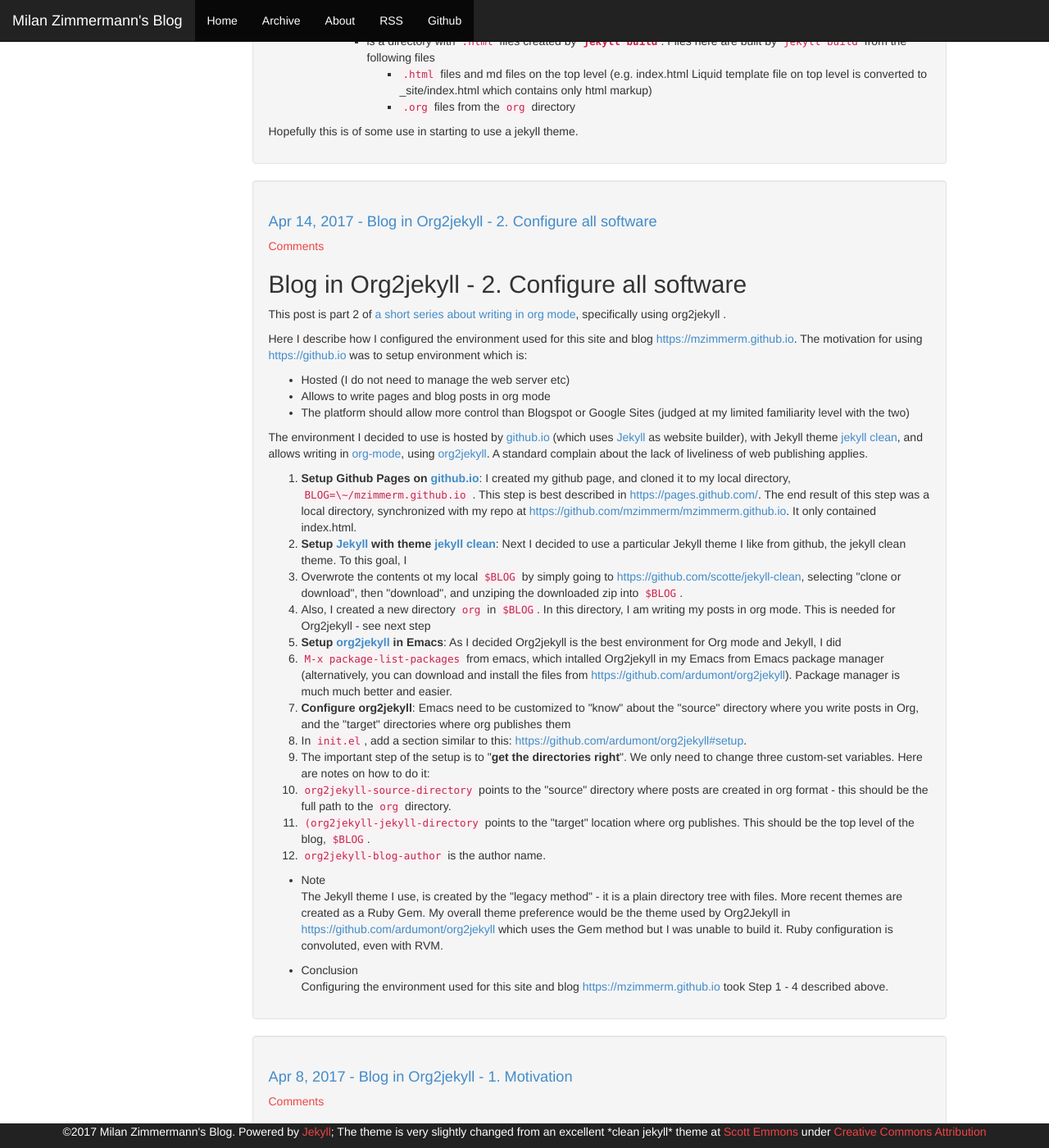
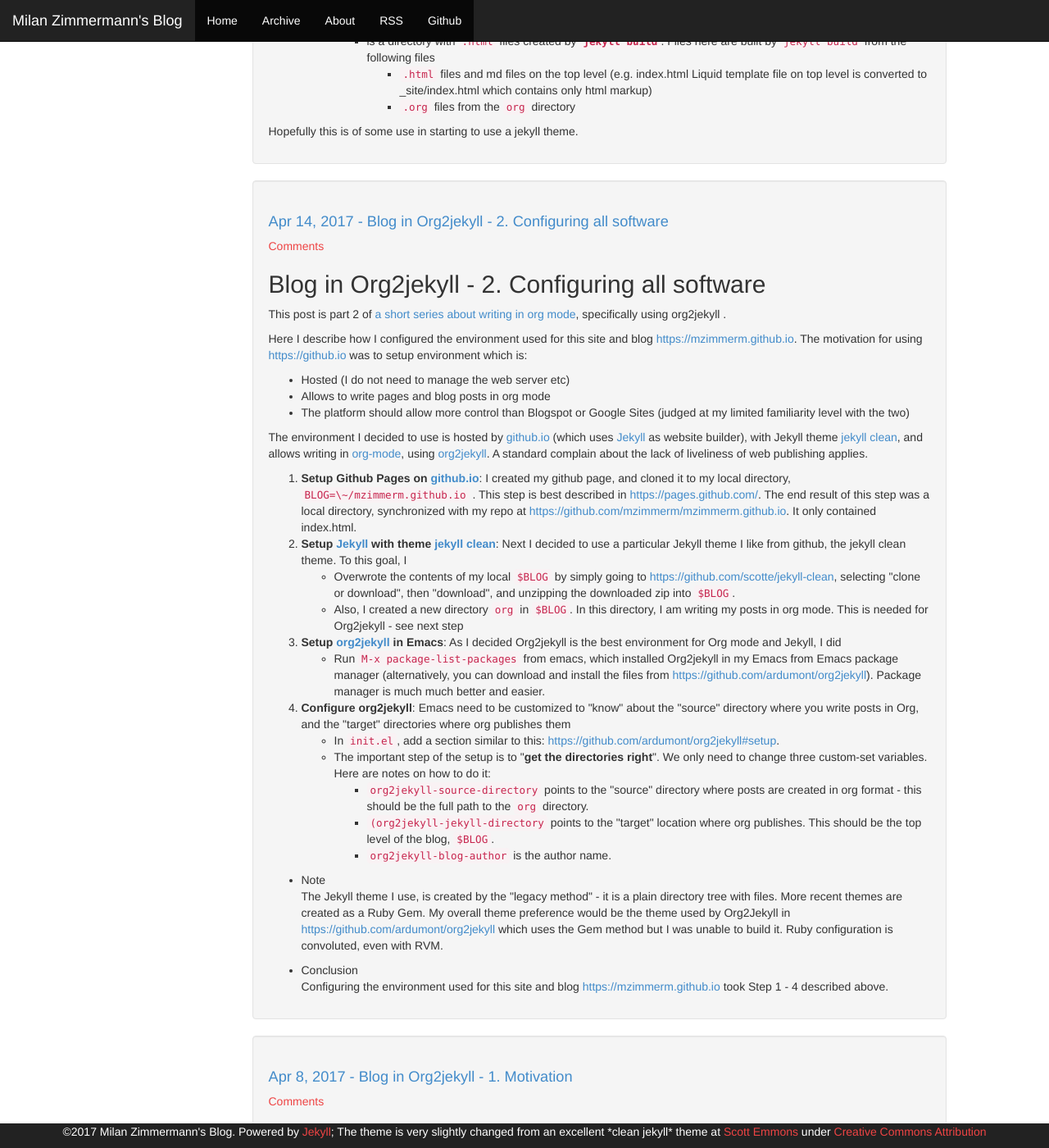
Before and after one commit to mzimmerm/mzimmerm.github.io, a Jekyll site: the page built from index.html, in a window 1280 px wide and 1400 px high, scrolled down 1046 px. Shown: the whole window at 82% size. Built offline with Jekyll 4.4.1, drawn with Linux system fonts in a browser that asks for light colours; the list of posts is cut into pages by our own code; comment, search, counter and statistics services are not loaded.

Commit message:
ispelled posts

```diff
--- a/_posts/2017-04-14-blog-in-org-2-jekyll---2.-configure-all-software.html
+++ b/_posts/2017-04-14-blog-in-org-2-jekyll---2.-configure-all-software.html
@@ -4,16 +4,16 @@ tags:
 - org_mode org2jekyll
 author: mzimmerm
 layout: post
-title: Blog in Org2jekyll - 2. Configure all software
+title: Blog in Org2jekyll - 2. Configuring all software
 excerpt: Part 2 of Org Blog series
 categories:
 - org_mode org2jekyll
 comments: true
 ---
 
-<div id="outline-container-org99c4d27" class="outline-2">
-<h2 id="org99c4d27">Blog in Org2jekyll - 2. Configure all software</h2>
-<div class="outline-text-2" id="text-org99c4d27">
+<div id="outline-container-orgf579a79" class="outline-2">
+<h2 id="orgf579a79">Blog in Org2jekyll - 2. Configuring all software</h2>
+<div class="outline-text-2" id="text-orgf579a79">
 <p>
 This post is part 2 of <a href="{% post_url 2017-04-08-blog-in-org-2-jekyll---1.-motivation %}">a short series about writing in org mode</a>, specifically using org2jekyll .
 </p>
@@ -34,23 +34,27 @@ The environment I decided to use is hosted by <a href="https://github.io">github
 
 <ol class="org-ol">
 <li><b>Setup Github Pages on <a href="https://github.io">github.io</a></b>: I created my github page, and cloned it to my local directory, <code>BLOG=\~/mzimmerm.github.io</code> . This step is best described in <a href="https://pages.github.com/">https://pages.github.com/</a>. The end result of this step was a local directory, synchronized with my repo at <a href="https://github.com/mzimmerm/mzimmerm.github.io">https://github.com/mzimmerm/mzimmerm.github.io</a>. It only contained index.html.</li>
-<li><b>Setup  <a href="https://jekyllrb.com">Jekyll</a> with theme <a href="https://github.com/scotte/jekyll-clean">jekyll clean</a></b>: Next I decided to use a particular Jekyll theme I like from github, the jekyll clean theme. To this goal, I</li>
-<li>Overwrote the contents ot  my local <code>$BLOG</code> by simply going to  <a href="https://github.com/scotte/jekyll-clean">https://github.com/scotte/jekyll-clean</a>, selecting "clone or download", then "download", and unziping the downloaded zip into <code>$BLOG</code>.</li>
+<li><b>Setup  <a href="https://jekyllrb.com">Jekyll</a> with theme <a href="https://github.com/scotte/jekyll-clean">jekyll clean</a></b>: Next I decided to use a particular Jekyll theme I like from github, the jekyll clean theme. To this goal, I
+<ul class="org-ul">
+<li>Overwrote the contents of  my local <code>$BLOG</code> by simply going to  <a href="https://github.com/scotte/jekyll-clean">https://github.com/scotte/jekyll-clean</a>, selecting "clone or download", then "download", and unzipping the downloaded zip into <code>$BLOG</code>.</li>
 <li>Also, I created a new directory <code>org</code> in <code>$BLOG</code>. In this directory, I am writing my posts in org mode. This is needed for Org2jekyll - see next step</li>
-<li><b>Setup <a href="https://github.com/ardumont/org2jekyll">org2jekyll</a> in Emacs</b>: As I decided Org2jekyll is the best environment for Org mode and Jekyll, I did</li>
-<li><code>M-x package-list-packages</code> from emacs,   which intalled Org2jekyll in my Emacs from Emacs package manager (alternatively, you can download and install the files from <a href="https://github.com/ardumont/org2jekyll">https://github.com/ardumont/org2jekyll</a>). Package manager is much much better and easier.</li>
-<li><b>Configure org2jekyll</b>: Emacs need to be customized to "know" about the "source" directory where you write posts in Org, and the "target" directories where org publishes them</li>
+</ul></li>
+<li><b>Setup <a href="https://github.com/ardumont/org2jekyll">org2jekyll</a> in Emacs</b>: As I decided Org2jekyll is the best environment for Org mode and Jekyll, I did
+<ul class="org-ul">
+<li>Run <code>M-x package-list-packages</code> from emacs, which installed Org2jekyll in my Emacs from Emacs package manager (alternatively, you can download and install the files from <a href="https://github.com/ardumont/org2jekyll">https://github.com/ardumont/org2jekyll</a>). Package manager is much much better and easier.</li>
+</ul></li>
+<li><b>Configure org2jekyll</b>: Emacs need to be customized to "know" about the "source" directory where you write posts in Org, and the "target" directories where org publishes them
+<ul class="org-ul">
 <li>In <code>init.el</code>, add a section similar to this:  <a href="https://github.com/ardumont/org2jekyll#setup">https://github.com/ardumont/org2jekyll#setup</a>.</li>
-<li>The important step of the setup is to "<b>get the directories right</b>". We only need to change three custom-set variables. Here are notes on how to do it:</li>
-
+<li>The important step of the setup is to "<b>get the directories right</b>". We only need to change three custom-set variables. Here are notes on how to do it:
+<ul class="org-ul">
 <li><code>org2jekyll-source-directory</code> points to the "source" directory where posts are created in org format - this should be the full path to the <code>org</code> directory.</li>
-
 <li><code>(org2jekyll-jekyll-directory</code> points to the "target" location where org publishes. This should be the top level of the blog, <code>$BLOG</code>.</li>
-
 <li><code>org2jekyll-blog-author</code> is the author name.</li>
+</ul></li>
+</ul></li>
 </ol>
 </div>
-
 
 <ul class="org-ul"><li><a id="org731ca8b"></a>Note<br /><div class="outline-text-4" id="text-org731ca8b">
 <p>
```
Also changed, not shown: org/blog-in-org-2-jekyll---2.-configure-all-software.org (+4 -8 lines).
